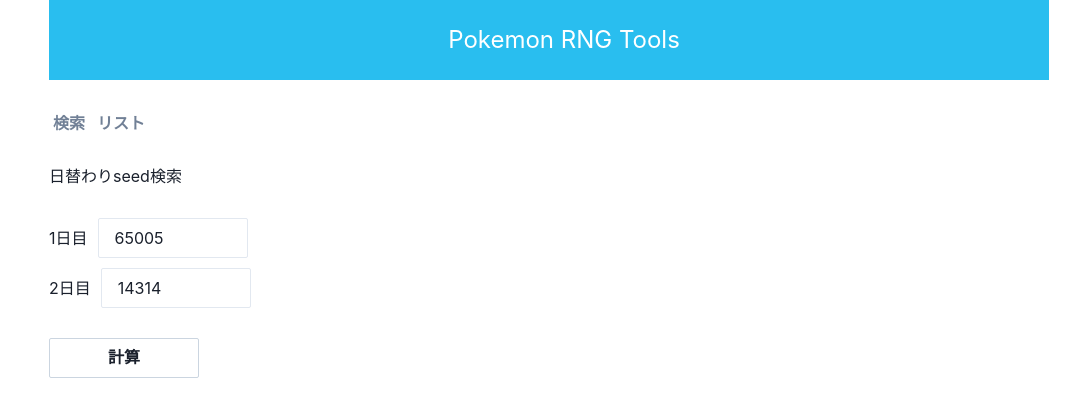
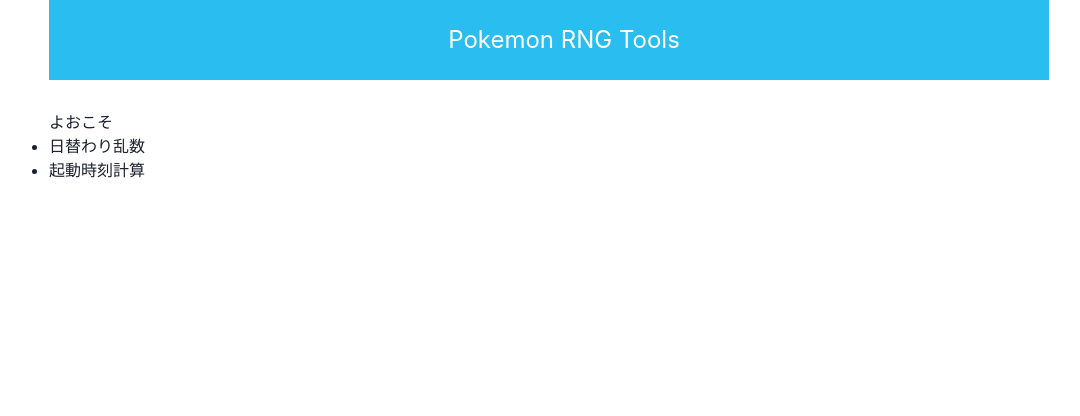
Before and after one commit to yatsuna827/PokemonRNGTools, a React (Create React App) app: page / in a window 1280 px wide. Shown: the top 416 px of the page, without its empty margins (91-1171 px from the left). Built offline with nearby package versions, Linux system fonts and the light colour scheme.

Commit message:
ルーティング導入

```diff
--- a/package.json
+++ b/package.json
@@ -41,12 +41,16 @@
     ]
   },
   "devDependencies": {
+    "@types/react-router": "^5.1.17",
+    "@types/react-router-dom": "^5.3.2",
     "@typescript-eslint/eslint-plugin": "^5.1.0",
     "@typescript-eslint/parser": "^5.1.0",
     "eslint-config-prettier": "^8.3.0",
     "eslint-plugin-react": "^7.26.1",
     "eslint-plugin-react-hooks": "^4.2.0",
     "prettier": "2.4.1",
-    "react-app-rewired": "^2.1.8"
+    "react-app-rewired": "^2.1.8",
+    "react-router": "^5.2.1",
+    "react-router-dom": "^5.3.0"
   }
 }
--- a/src/App.tsx
+++ b/src/App.tsx
@@ -2,11 +2,31 @@
 import { ChakraProvider } from '@chakra-ui/react'
 
 import { DailyRNGPage } from './pages/Gen4DailyRNG'
+import { Switch, Route, BrowserRouter } from 'react-router-dom'
+import { CalcDateTimePage } from './pages/Gen4InitialSeed/CalcDateTimePage'
+import { Top } from './pages/Top'
+import { Header } from './components/Header'
+import { PageContainer } from './components/PageContainer'
 
 export const App: React.FC = () => {
   return (
     <ChakraProvider>
-      <DailyRNGPage />
+      <BrowserRouter>
+        <PageContainer>
+          <Header />
+          <Switch>
+            <Route path="/daily">
+              <DailyRNGPage />
+            </Route>
+            <Route path="/initial-seed">
+              <CalcDateTimePage />
+            </Route>
+            <Route>
+              <Top />
+            </Route>
+          </Switch>
+        </PageContainer>
+      </BrowserRouter>
     </ChakraProvider>
   )
 }
--- /dev/null
+++ b/src/components/Header.tsx
@@ -0,0 +1,22 @@
+import React from 'react'
+
+import { Box, Flex } from '@chakra-ui/react'
+import { Link } from 'react-router-dom'
+
+export const Header: React.FC = () => {
+  return (
+    <Flex
+      h="80px"
+      w="100%"
+      paddingLeft="30px"
+      justifyContent="center"
+      alignItems="center"
+      bg="#29BEEF"
+      marginBottom="30px"
+    >
+      <Box fontSize="24px" color="white">
+        <Link to="/">Pokemon RNG Tools</Link>
+      </Box>
+    </Flex>
+  )
+}
--- /dev/null
+++ b/src/components/PageContainer.tsx
@@ -0,0 +1,10 @@
+import React from 'react'
+import { Box } from '@chakra-ui/react'
+
+export const PageContainer: React.FC = ({ children }) => {
+  return (
+    <Box maxW="1000px" margin="0 auto" marginBottom="50px">
+      {children}
+    </Box>
+  )
+}
--- /dev/null
+++ b/src/pages/Top/index.tsx
@@ -0,0 +1,18 @@
+import React from 'react'
+import { Link } from 'react-router-dom'
+
+export const Top: React.FC = () => {
+  return (
+    <>
+      よおこそ
+      <ul>
+        <li>
+          <Link to="/daily">日替わり乱数</Link>
+        </li>
+        <li>
+          <Link to="/initial-seed">起動時刻計算</Link>
+        </li>
+      </ul>
+    </>
+  )
+}
```
Also changed, not shown: 1 other file (tests, documents, lock files or other folders).
